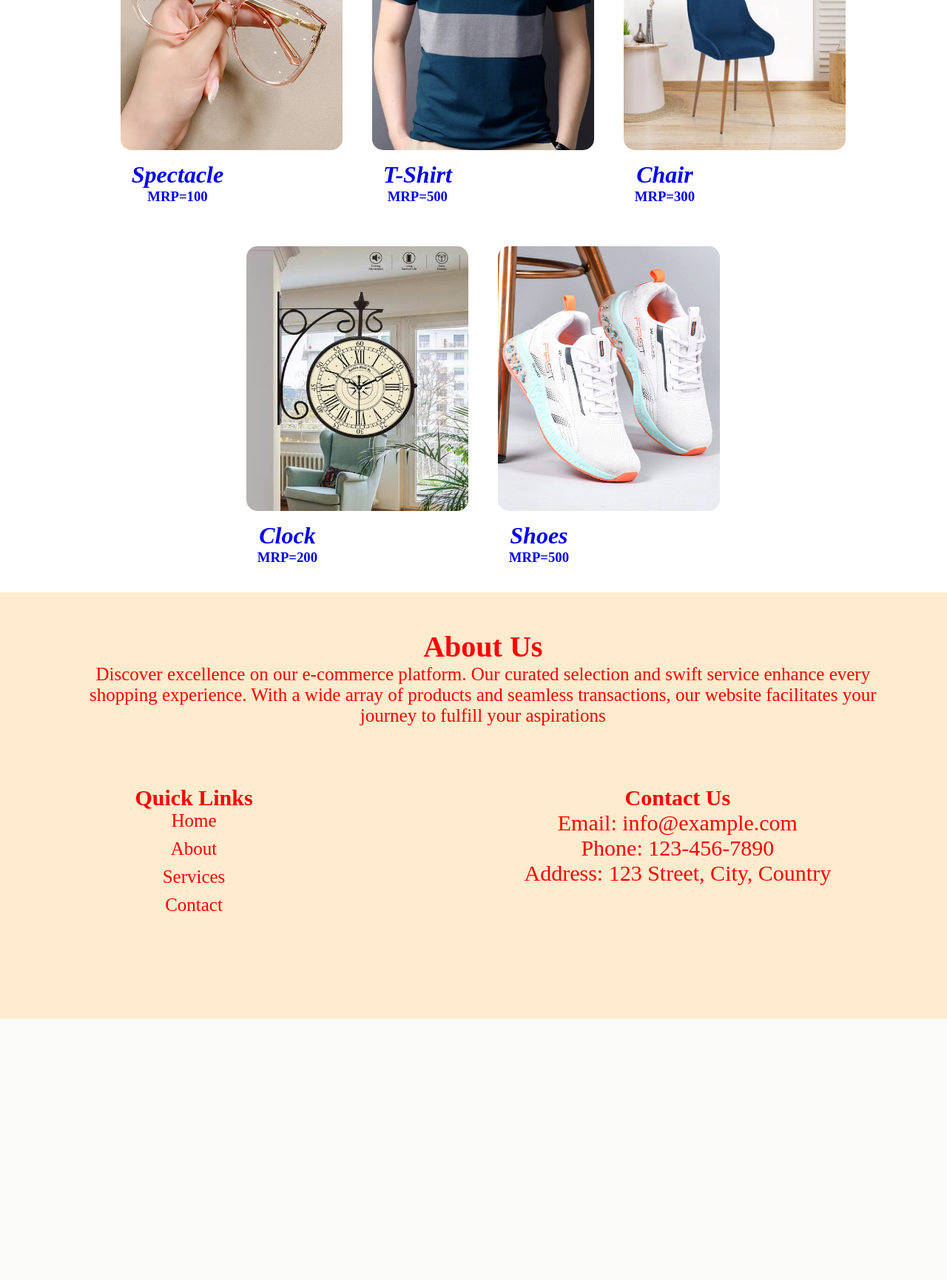
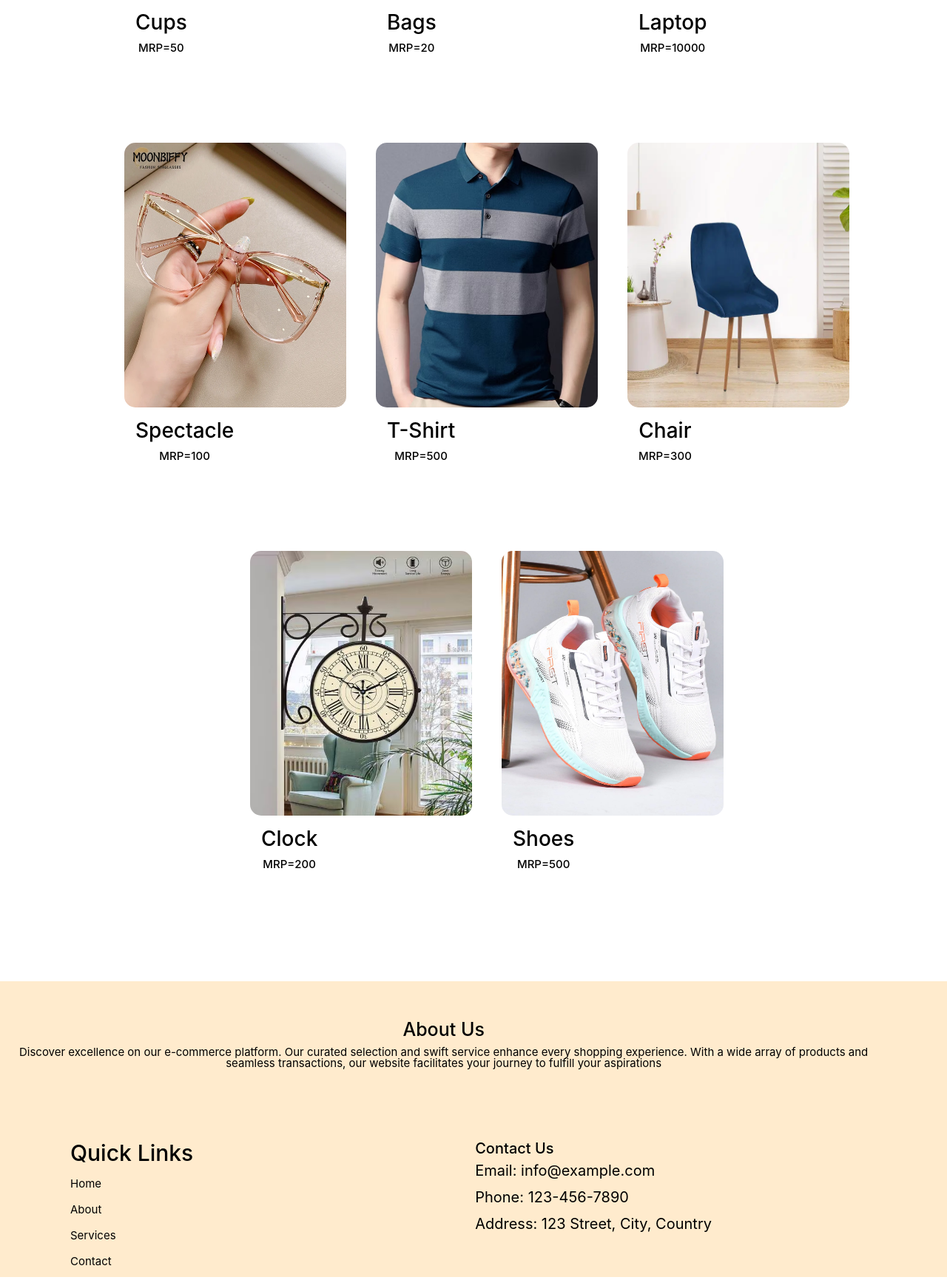
Before and after one commit to Rohit123saini/m2_test, a Django app: page /home/ in a window 1280 px wide. Shown: the part 3905-5636 px from the top of the page at 74% size. Before the commit the page ends 5283 px from the top, so only its background shows below. Run offline with Django 5.2, Linux system fonts and the light colour scheme; a user stored in the database is signed in; data comes from the database, SQL or seed files in the repository; both versions use the stored data as it was after the commit; some libraries are stand-ins or nearby versions.

Commit message:
finall changes111

```diff
--- a/m2_test_rohit_saini/e_commerce_site/static/css/checkout.css
+++ b/m2_test_rohit_saini/e_commerce_site/static/css/checkout.css
@@ -69,3 +69,6 @@
         text-align: right;
         width:100%;
         }
+        .error{
+        color:red
+        }
--- a/m2_test_rohit_saini/e_commerce_site/views.py
+++ b/m2_test_rohit_saini/e_commerce_site/views.py
@@ -144,6 +144,8 @@
 
 
 def user_login(request):
+    if request.user.is_authenticated:
+        return redirect('home')
     try:
         if request.method == 'POST':
             username = request.POST.get('username')
@@ -334,18 +336,19 @@
                 superusers = User.objects.filter(is_superuser=True)
                 superusers_email = [user.email for user in superusers]
                 usr=User.objects.get(username=request.user)
+                try:
+                    subject1 = 'Order Confirmation'
+                    subject2='New Order'
+                    message1 = f'Thank you for your order! Your order has been successfully placed.orders id_s={ li }.'
+                    message2 = f'New order will be added by { request.user }.https://www.apple.com/in/'
+                    email_from = settings.EMAIL_HOST_USER
+                    recipient_list1 = [usr.email]
+                    recipient_list2 = superusers_email
 
-                subject1 = 'Order Confirmation'
-                subject2='New Order'
-                message1 = f'Thank you for your order! Your order has been successfully placed.orders id_s={ li }.'
-                message2 = f'New order will be added by { request.user }.https://www.apple.com/in/'
-                email_from = settings.EMAIL_HOST_USER
-                recipient_list1 = [usr.email]
-                recipient_list2 = superusers_email
-
-                send_mail(subject1, message1, email_from, recipient_list1)
-                send_mail(subject2, message2, email_from, recipient_list2)
-
+                    send_mail(subject1, message1, email_from, recipient_list1)
+                    send_mail(subject2, message2, email_from, recipient_list2)
+                except:
+                    print("enter you email or password to send emals")
 
             return redirect('orders')
         except Exception as e:
--- a/m2_test_rohit_saini/m2_test_rohit_saini/settings.py
+++ b/m2_test_rohit_saini/m2_test_rohit_saini/settings.py
@@ -149,7 +149,7 @@
 # Static files (CSS, JavaScript, Images)
 STATIC_URL = '/static/'
 
-
+LOGIN_REDIRECT_URL = '/home/'
 
 
 STATICFILES_DIRS = [
--- a/m2_test_rohit_saini/templates/home.html
+++ b/m2_test_rohit_saini/templates/home.html
@@ -6,6 +6,10 @@
 
    <script src="https://kit.fontawesome.com/aad277c9c0.js" crossorigin="anonymous"></script>
  <link rel="stylesheet" href="/static/css/home.css">
+    <link rel="stylesheet" href="https://cdn.jsdelivr.net/npm/bootstrap@4.0.0/dist/css/bootstrap.min.css" integrity="sha384-Gn5384xqQ1aoWXA+058RXPxPg6fy4IWvTNh0E263XmFcJlSAwiGgFAW/dAiS6JXm" crossorigin="anonymous">
+    <script src="https://code.jquery.com/jquery-3.2.1.slim.min.js" integrity="sha384-KJ3o2DKtIkvYIK3UENzmM7KCkRr/rE9/Qpg6aAZGJwFDMVNA/GpGFF93hXpG5KkN" crossorigin="anonymous"></script>
+<script src="https://cdn.jsdelivr.net/npm/popper.js@1.12.9/dist/umd/popper.min.js" integrity="sha384-ApNbgh9B+Y1QKtv3Rn7W3mgPxhU9K/ScQsAP7hUibX39j7fakFPskvXusvfa0b4Q" crossorigin="anonymous"></script>
+<script src="https://cdn.jsdelivr.net/npm/bootstrap@4.0.0/dist/js/bootstrap.min.js" integrity="sha384-JZR6Spejh4U02d8jOt6vLEHfe/JQGiRRSQQxSfFWpi1MquVdAyjUar5+76PVCmYl" crossorigin="anonymous"></script>
 <style>
 
 
@@ -19,52 +23,37 @@
         display: flex;
         position: fixed;
         top: 0;
-        z-index: 999;
+        z-index:100;
         height: 7vh;
-        opacity: 1px;
+        overflow:hidden;
         width:100%;
         text-align:center;
-        <background-color:transparent;
+        background-color:#FFEBCD;
         justify-content:space-around;
         }
-        .scroll-bg {
-  background-color: #333;
-}
 
-  .container {
+
+  .container11 {
     background-color:white
     display: flex;
     flex-wrap: wrap; /* Allow items to wrap to next row */
     justify-content: flex-start; /* Start from left */
     align-items: flex-start; /* Start from top */
-    width: 80%; /* Set a width for the container */
-
+    width: 95%; /* Set a width for the container */
+     height:100%;
     transition: border-color 0.3s;
-
+       margin:50px;
     align-item:center;
     text-align:center;
     justify-content:center;
 }
-@media (min-width: 700px){
-.container {
-background-color:white
-    display: grid;
-    grid-template-columns: repeat(2, 1fr);
-    flex-wrap: wrap;
-    justify-content: flex-start;
-    align-items: flex-start;
-    width: 86%;
-    margin-left:8%;
-    margin-right:8%;
-    transition: border-color 0.3s;
-
-    align-item:center;
-    text-align:center;
-    justify-content:center;
-}}
+<!--@media (max-width: 700px){.img22 img{-->
+<!--height:75px;-->
+<!--width:150px;-->
+<!--}}-->
 .item {
     width: calc(25% - 40px); /* Set a width for each item (minus margins) */
-    height: 35vh; /* Set a fixed height for each item */
+    height: 40vh; /* Set a fixed height for each item */
 
     margin: 20px; /* Add some margin between items */
     box-sizing: border-box; /* Include border and padding within width and height */
@@ -75,7 +64,7 @@
 }
 @media (min-width: 700px){.item{
 width: calc(25% - 40px); /* Set a width for each item (minus margins) */
-    height: 35vw; /* Set a fixed height for each item */
+    height: 40vw; /* Set a fixed height for each item */
 
     margin: 20px; /* Add some margin between items */
     box-sizing: border-box; /* Include border and padding within width and height */
@@ -95,7 +87,7 @@
     transform: scale(1.1);
 }
         h1{
-        color:0000FF;
+        color:black;
         text-decoration:None;
         font-weight: bold;
         }
@@ -246,16 +252,17 @@
 
 .footer {
     background-color: #FFEBCD;
-    color: red;
+    color: black;
     padding: 50px 0;
+    height:400px;
 }
 
 .footer h2 {
-    color: red;
+    color: black;
 }
 
 .footer p, .footer ul {
-    color: red;
+    color: black;
 }
 
 .footer ul {
@@ -269,12 +276,13 @@
 }
 
 .footer ul li a {
-    color: red;
+    color: black;
     text-decoration: none;
+    font-size:15px;
 }
 
 .footer ul li a:hover {
-    color: red;
+    color: black;
     text-decoration: underline;
 }
 
@@ -283,8 +291,13 @@
         text-align: center;
     }
 }
-
-
+h3{
+color:black;
+}
+h5{
+color:black;
+font-size:15px;
+}
 </style>
 </head>
 <body>
@@ -308,53 +321,64 @@
             <a href="/home/cart/"><i style="font-size: 4vh;color:#ff0000;padding-left:20px;" class="fa-solid fa-cart-plus"></i></a>
 
             <a href="/admin_panal/"><i style="font-size: 4vh;color:#b30000;padding-left:20px;" class="fa-solid fa-user-tie"></i></a>
-            <a href="/logout/"><i style="font-size: 4vh;color:#800000;padding-left:20px;" class="fa-solid fa-right-from-bracket"></i></a>
+
 
         </div>
-
+    {% if  username == 'Login' %}
+    <div></div>
+    {% else %}
+        <div><a href="/logout/"><h5 style="font-size:22px;margin:15px;">Logout</h5></a></div>
+    {% endif %}
 </header>
 
-<div class="carousel">
-
-    <img src="/static/images/cart.jpeg" alt="Image 1" style="width:100vw;height:70vh">
-
+<div id="carouselExampleIndicators" style="height:70vh" class="carousel slide" data-ride="carousel">
+  <ol class="carousel-indicators">
+    <li data-target="#carouselExampleIndicators" data-slide-to="0" class="active"></li>
+    <li data-target="#carouselExampleIndicators" data-slide-to="1"></li>
+    <li data-target="#carouselExampleIndicators" data-slide-to="2"></li>
+  </ol>
+  <div class="carousel-inner">
+    <div class="carousel-item active">
+      <img class="d-block w-100" style="height:70vh" src="/static/images/cart1.png" alt="First slide">
+    </div>
+    <div class="carousel-item">
+      <img class="d-block w-100" style="height:70vh" src="/static/images/cart3.jpg" alt="Second slide">
+    </div>
+    <div class="carousel-item">
+      <img class="d-block w-100" style="height:70vh" src="/static/images/cart4.jpg" alt="Third slide">
+    </div>
   </div>
+  <a class="carousel-control-prev" href="#carouselExampleIndicators" role="button" data-slide="prev">
+    <span class="carousel-control-prev-icon" aria-hidden="true"></span>
+    <span class="sr-only">Previous</span>
+  </a>
+  <a class="carousel-control-next" href="#carouselExampleIndicators" role="button" data-slide="next">
+    <span class="carousel-control-next-icon" aria-hidden="true"></span>
+    <span class="sr-only">Next</span>
+  </a>
+</div>
 
 
 
- <script>
-        window.addEventListener('scroll', function() {
-    var div = document.getElementById('header');
-    var scrollPosition = window.scrollY;
-
-    // Change color based on scroll position
-    if (scrollPosition > 500) {
-        div.style.backgroundColor = '#FFEBCD';
-    } else {
-        div.style.backgroundColor = 'transparent';
-    }
-});
-
-    </script>
 
 
-</div>
-<div class="hd"><h11>Daily collection 🛒🛒</h11></div>
+<div class="hd"><h11>Daily collection </h11></div>
 
-<div class="container" style="background:white;display:flex;">
+<div class="container11" style="background:white;display:flex;">
     {% for i in first %}
 
-   <div class="item"><a href="/home/select_item/{{ i.id }}"><img src="{{ i.image.url }}/" alt="{{ i.name }} image" height=80% width=100%><div style="display:flex; justify-content: space-between;align-items:center;"><div style="padding:15px;"><h1>{{ i.name }}</h1><h3>MRP={{ i.price }}</h3></div><div></div></div></a></div>
+   <div class="item"><a href="/home/select_item/{{ i.id }}"><img src="{{ i.image.url }}/" alt="{{ i.name }} image" height=75% width=100%><div style="display:flex; justify-content: space-between;align-items:center;"><div style="padding:15px;"><h3>{{ i.name }}</h3><h5 style="margin:0px;">MRP={{ i.price }}</h5></div><div></div></div></a></div>
     {% endfor %}
     {% for i in second %}
-   <div class="item"><a href="/home/select_item/{{ i.id }}"><img src="{{ i.image.url }}/" alt="{{ i.name }} image" height=80% width=100%><div style="display:flex; justify-content: space-between;align-items:center;"><div style="padding:15px;"><h1>{{ i.name }}</h1><h3>MRP={{ i.price }}</h3></div><div></div></div></a></div>
+   <div class="item"><a href="/home/select_item/{{ i.id }}"><img src="{{ i.image.url }}/" alt="{{ i.name }} image" height=75% width=100%><div style="display:flex; justify-content: space-between;align-items:center;"><div style="padding:15px;"><h3>{{ i.name }}</h3><h5>MRP={{ i.price }}</h5></div><div></div></div></a></div>
     {% endfor %}
     {% for i in third %}
-   <div class="item"><a href="/home/select_item/{{ i.id }}"><img src="{{ i.image.url }}/" alt="{{ i.name }} image" height=80% width=100%><div style="display:flex; justify-content: space-between;align-items:center;"><div style="padding:15px;"><h1>{{ i.name }}</h1><h3>MRP={{ i.price }}</h3></div><div></div></div></a></div>
+   <div class="item"><a href="/home/select_item/{{ i.id }}"><img src="{{ i.image.url }}/" alt="{{ i.name }} image" height=75% width=100%><div style="display:flex; justify-content: space-between;align-items:center;"><div style="padding:15px;"><h3>{{ i.name }}</h3><h5>MRP={{ i.price }}</h5></div><div></div></div></a></div>
     {% endfor %}
     {% for i in forth %}
-  <div class="item"><a href="/home/select_item/{{ i.id }}"><img src="{{ i.image.url }}/" alt="{{ i.name }} image" height=80% width=100%><div style="display:flex; justify-content: space-between;align-items:center;"><div style="padding:15px;"><h1>{{ i.name }}</h1><h3>MRP={{ i.price }}</h3></div><div></div></div></a></div>
+  <div class="item"><a href="/home/select_item/{{ i.id }}"><img src="{{ i.image.url }}/" alt="{{ i.name }} image" height=75% width=100%><div style="display:flex; justify-content: space-between;align-items:center;"><div style="padding:15px;"><h3>{{ i.name }}</h3><h5>MRP={{ i.price }}</h5></div><div></div></div></a></div>
     {% endfor %}
+
 </div>
 
 <div class="add">
@@ -400,30 +425,29 @@
 </script>
 
 
-
-<div class="hd"><h11>All collection 🛒🛒</h11></div>
-<div class="container" style="background:white;display:flex;">
+<div class="hd"><h11>All collection </h11></div>
+<div class="container11" style="background:white;display:flex;">
     {% for i in first %}
 
-   <div class="item"><a href="/home/select_item/{{ i.id }}"><img src="{{ i.image.url }}/" alt="{{ i.name }} image" height=80% width=100%><div style="display:flex; justify-content: space-between;align-items:center;"><div style="padding:15px;"><h1>{{ i.name }}</h1><h3>MRP={{ i.price }}</h3></div><div></div></div></a></div>
+   <div class="item"><a href="/home/select_item/{{ i.id }}"><img src="{{ i.image.url }}/" alt="{{ i.name }} image" height=75% width=100%><div style="display:flex; justify-content: space-between;align-items:center;"><div style="padding:15px;"><h3>{{ i.name }}</h3><h5>MRP={{ i.price }}</h5></div><div></div></div></a></div>
     {% endfor %}
     {% for i in second %}
-   <div class="item"><a href="/home/select_item/{{ i.id }}"><img src="{{ i.image.url }}/" alt="{{ i.name }} image" height=80% width=100%><div style="display:flex; justify-content: space-between;align-items:center;"><div style="padding:15px;"><h1>{{ i.name }}</h1><h3>MRP={{ i.price }}</h3></div><div></div></div></a></div>
+   <div class="item"><a href="/home/select_item/{{ i.id }}"><img src="{{ i.image.url }}/" alt="{{ i.name }} image" height=75% width=100%><div style="display:flex; justify-content: space-between;align-items:center;"><div style="padding:15px;"><h3>{{ i.name }}</h3><h5>MRP={{ i.price }}</h5></div><div></div></div></a></div>
     {% endfor %}
     {% for i in third %}
-   <div class="item"><a href="/home/select_item/{{ i.id }}"><img src="{{ i.image.url }}/" alt="{{ i.name }} image" height=80% width=100%><div style="display:flex; justify-content: space-between;align-items:center;"><div style="padding:15px;"><h1>{{ i.name }}</h1><h3>MRP={{ i.price }}</h3></div><div></div></div></a></div>
+   <div class="item"><a href="/home/select_item/{{ i.id }}"><img src="{{ i.image.url }}/" alt="{{ i.name }} image" height=75% width=100%><div style="display:flex; justify-content: space-between;align-items:center;"><div style="padding:15px;"><h3>{{ i.name }}</h3><h5>MRP={{ i.price }}</h5></div><div></div></div></a></div>
     {% endfor %}
     {% for i in forth %}
-  <div class="item"><a href="/home/select_item/{{ i.id }}"><img src="{{ i.image.url }}/" alt="{{ i.name }} image" height=80% width=100%><div style="display:flex; justify-content: space-between;align-items:center;"><div style="padding:15px;"><h1>{{ i.name }}</h1><h3>MRP={{ i.price }}</h3></div><div></div></div></a></div>
+  <div class="item"><a href="/home/select_item/{{ i.id }}"><img src="{{ i.image.url }}/" alt="{{ i.name }} image" height=75% width=100%><div style="display:flex; justify-content: space-between;align-items:center;"><div style="padding:15px;"><h3>{{ i.name }}</h3><h5>MRP={{ i.price }}</h5></div><div></div></div></a></div>
     {% endfor %}
 </div>
 
-<footer class="footer">
-    <div class="container">
-        <div class="row">
-            <div class="col-md-12 text-center">
-                <h2 style="font-size: 40px;">About Us</h2>
-                <p style="font-size:25px;">Discover excellence on our e-commerce platform. Our curated selection and swift service enhance every shopping experience. With a wide array of products and seamless transactions, our website facilitates your journey to fulfill your aspirations</p>
+<footer class="footer" style="line-height:1">
+    <div class="container12" style="width:98%">
+        <div class="row" style="width:98%">
+            <div class="col-md-12 text-center" style="width:98%">
+                <h2 style="font-size: 25px;">About Us</h2>
+                <p style="font-size:15px;">Discover excellence on our e-commerce platform. Our curated selection and swift service enhance every shopping experience. With a wide array of products and seamless transactions, our website facilitates your journey to fulfill your aspirations</p>
             </div>
         </div>
         <div class="row" style="display:flex;justify-content:space-between;margin:80px;">
@@ -436,11 +460,11 @@
                     <li><a href="#">Contact</a></li>
                 </ul>
             </div>
-            <div class="col-md-6">
-                <h2 style="font-size: 30px;">Contact Us</h2>
-                <p style="font-size: 30px;">Email: info@example.com</p>
-                <p style="font-size: 30px;">Phone: 123-456-7890</p>
-                <p style="font-size: 30px;">Address: 123 Street, City, Country</p>
+            <div class="col-md-6" >
+                <h2 style="font-size: 20px;">Contact Us</h2>
+                <p style="font-size: 20px;">Email: info@example.com</p>
+                <p style="font-size: 20px;">Phone: 123-456-7890</p>
+                <p style="font-size: 20px;">Address: 123 Street, City, Country</p>
             </div>
         </div>
     </div>
```
Also changed, not shown: other parts of m2_test_rohit_saini/templates/home.html (+31 -13 lines), m2_test_rohit_saini/e_commerce_site/static/css/cart.css (+5 -5 lines), m2_test_rohit_saini/e_commerce_site/static/css/order.css (+8 -6 lines), m2_test_rohit_saini/e_commerce_site/static/css/select_item.css (+22 -15 lines), m2_test_rohit_saini/templates/admin.html (+4 -4 lines), m2_test_rohit_saini/templates/admin_orders.html (+4 -5 lines), m2_test_rohit_saini/templates/cart.html (+25 -25 lines), m2_test_rohit_saini/templates/checkout.html (+48 -10 lines), m2_test_rohit_saini/templates/orders.html (+23 -23 lines), m2_test_rohit_saini/templates/select_item.html (+26 -23 lines), m2_test_rohit_saini/db.sqlite3, m2_test_rohit_saini/e_commerce_site/static/images/admin_login.png (deleted), m2_test_rohit_saini/e_commerce_site/static/images/cart1.png (added), m2_test_rohit_saini/e_commerce_site/static/images/cart3.jpg (added), 1 more files.
